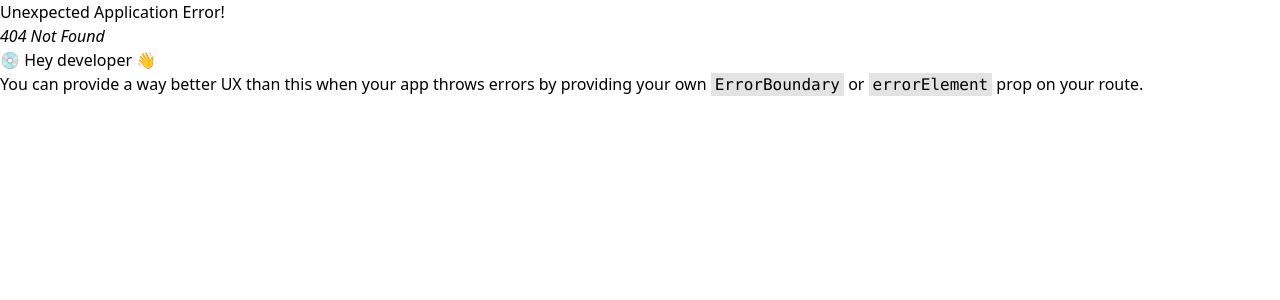
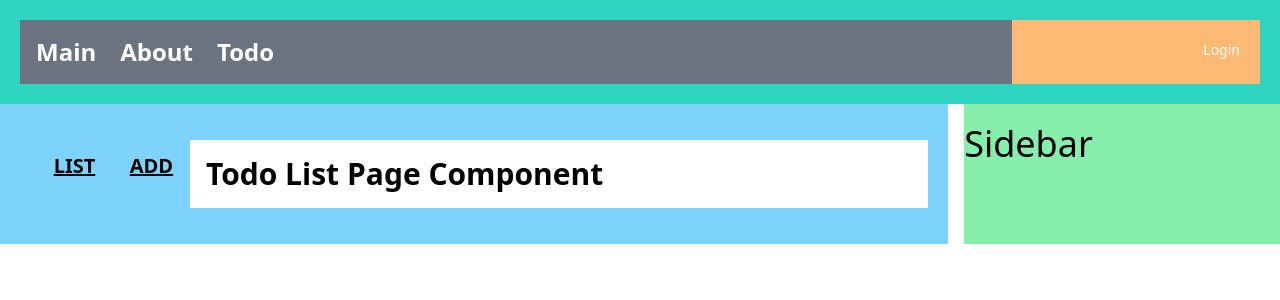
Before and after one commit to saulsol/React_Code, a React (Create React App) app: page /todo/list in a window 1280 px wide. Before the commit this address had no page. Shown: the top 300 px of the page. Built offline with nearby package versions, Linux system fonts and the light colour scheme.

Commit message:
add todoRouter

```diff
--- /dev/null
+++ b/src/pages/todo/ListPage.js
@@ -0,0 +1,11 @@
+const ListPage = () => {
+    return(
+        <div className="p-4 w-full bg-white">
+            <div className="text-3xl font-extrabold">
+                Todo List Page Component
+            </div>
+        </div>
+    );
+}
+
+export default ListPage;
--- /dev/null
+++ b/src/router/todoRouter.js
@@ -0,0 +1,15 @@
+import { Suspense, lazy } from "react";
+
+const Loading = <div>Loading....</div>
+const TodoList = lazy(() => import("../pages/todo/ListPage"))
+
+const todoRouter = () => {
+    return[
+        {
+            path: "list",
+            element: <Suspense fallback={Loading}><TodoList/></Suspense>
+        },
+    ]
+}
+
+export default todoRouter;
```
Also changed, not shown: src/router/root.js (+5 -2 lines).
